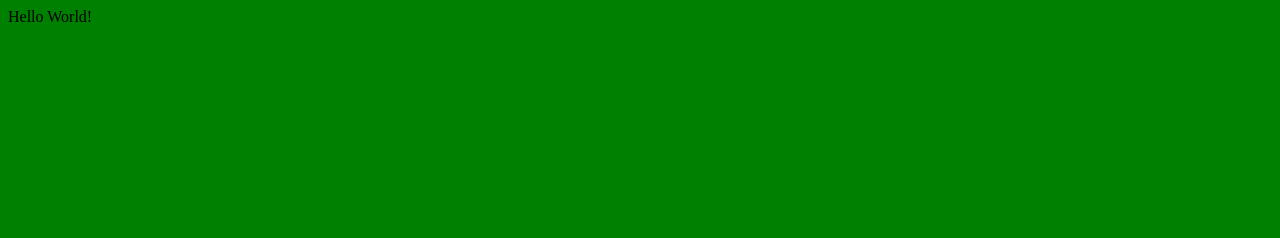
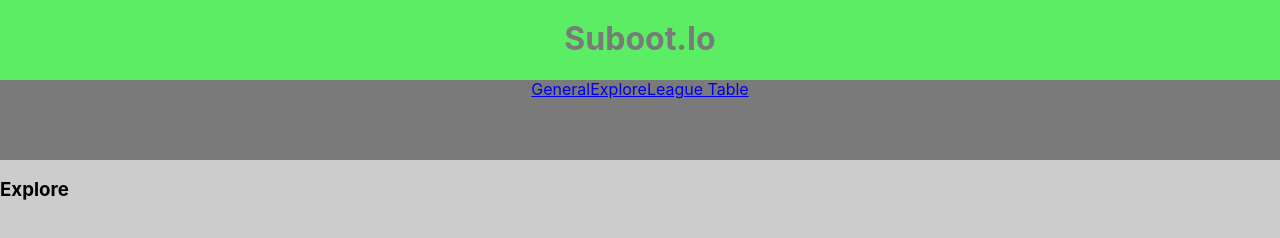
Before and after one commit to MikeAlexMartinez/suboot.io-ui, a React app: page /explore in a window 1280 px wide. Built offline with nearby package versions, Linux system fonts and the light colour scheme.

Commit message:
added some basic structure to page

```diff
--- a/app/components/App.js
+++ b/app/components/App.js
@@ -1,13 +1,33 @@
 import React from 'react';
+import { BrowserRouter, Switch, Route } from 'react-router-dom';
+
+import TitleBar from './TitleBar';
+import NavBar from './NavBar';
+
+import General from './General';
+import Explore from './Explore';
+import LeagueTables from './LeagueTables';
 
 require('../../stylesheets/components/App.scss');
+require('../../stylesheets/globals/globals.scss');
 
 class App extends React.Component {
   render() {
     return (
-      <div className="app">
-        Hello World!
-      </div>
+      <BrowserRouter>
+        <div className="app">
+          <TitleBar />
+          <NavBar />
+          <Switch>
+            <Route path='/explore' component={Explore}></Route>
+            <Route path='/general' component={General}></Route>
+            <Route path='/leaguetables' component={LeagueTables}></Route>
+            <Route render={function() {
+              return <p>Not Found!</p>;
+            }} />
+          </Switch>
+        </div>
+      </BrowserRouter>
     );
   }
 }
--- /dev/null
+++ b/app/components/Explore.js
@@ -0,0 +1,10 @@
+import React from 'react';
+require('../../stylesheets/components/Explore.scss');
+
+const Explore = () => (
+  <div className='app-content'>
+    <h3 className='explore'>Explore</h3>
+  </div>
+);
+
+export default Explore;
--- /dev/null
+++ b/app/components/General.js
@@ -0,0 +1,10 @@
+import React from 'react';
+require('../../stylesheets/components/General.scss');
+
+const General = () => (
+  <div className='app-content'>
+    <h3 className='general'>General</h3>
+  </div>
+);
+
+export default General;
--- /dev/null
+++ b/app/components/LeagueTables.js
@@ -0,0 +1,10 @@
+import React from 'react';
+require('../../stylesheets/components/LeagueTables.scss');
+
+const LeagueTables = () => (
+  <div className='app-content'>
+    <h3 className='league-tables'>LeagueTables</h3>
+  </div>
+);
+
+export default LeagueTables;
--- /dev/null
+++ b/app/components/NavBar.js
@@ -0,0 +1,19 @@
+import React from 'react';
+import { Link } from 'react-router-dom';
+require('../../stylesheets/components/NavBar.scss');
+
+const NavBar = () => (
+  <div className='nav-bar'>
+    <Link to='/general'>
+      General
+    </Link>
+    <Link to='/explore'>
+      Explore
+    </Link>
+    <Link to='/leaguetables'>
+      League Table
+    </Link>
+  </div>
+);
+
+export default NavBar;
--- /dev/null
+++ b/app/components/TitleBar.js
@@ -0,0 +1,10 @@
+import React from 'react';
+require('../../stylesheets/components/TitleBar.scss');
+
+const TitleBar = () => (
+  <div className='title-bar'>
+    <h1 className='title'>Suboot.Io</h1>
+  </div>
+);
+
+export default TitleBar;
--- a/package.json
+++ b/package.json
@@ -73,6 +73,7 @@
   },
   "dependencies": {
     "axios": "^0.18.0",
+    "normalize.css": "^8.0.0",
     "prop-types": "^15.6.1",
     "query-string": "^6.0.0",
     "react": "^16.2.0",
--- a/stylesheets/components/App.scss
+++ b/stylesheets/components/App.scss
@@ -1,3 +1,6 @@
+@import "~normalize.css";
+@import "../globals/vars";
+
 body {
-  background-color: green;
+  font-family: -apple-system, BlinkMacSystemFont, Segoe UI, Roboto, Oxygen-Sans, Ubuntu, Cantarell, 'Open Sans', 'Helvetica Neue', sans-serif;
 }
--- /dev/null
+++ b/stylesheets/components/NavBar.scss
@@ -0,0 +1,13 @@
+@import "../globals/vars";
+
+.nav-bar {
+  position: fixed;
+  top: $bar-height;
+  left: 0;
+  height: $bar-height;
+  width: $full-width;
+  background-color: $primary-color-counter;
+
+  text-align: center;
+  color: $primary-color-counter-active;
+}
--- /dev/null
+++ b/stylesheets/components/TitleBar.scss
@@ -0,0 +1,13 @@
+@import "../globals/vars";
+
+.title-bar {
+  position: fixed;
+  top: 0;
+  left: 0;
+  height: $bar-height;
+  width: $full-width;
+  background-color: $primary-color;
+
+  text-align: center;
+  color: $primary-color-counter;
+}
--- /dev/null
+++ b/stylesheets/globals/globals.scss
@@ -0,0 +1,10 @@
+@import "../globals/vars";
+
+.app-content {
+  position: absolute;
+  top: $bar-height * 2;
+  left: 0;
+  width: 100%;
+  height: calc(100% - ($bar-height * 2));
+  background-color: $primary-color-counter-active;
+}
--- /dev/null
+++ b/stylesheets/globals/vars.scss
@@ -0,0 +1,9 @@
+/** Sizing **/
+$bar-height: 80px;
+$full-width: 100%;
+
+/** Colors **/
+$primary-color: #5BEE64;
+$primary-color-dull: #7ACC7F;
+$primary-color-counter: #7A7A7A;
+$primary-color-counter-active: #CCCCCC;
```
Also changed, not shown: stylesheets/components/Explore.scss (added), stylesheets/components/General.scss (added), stylesheets/components/LeagueTables.scss (added), 1 other file.
